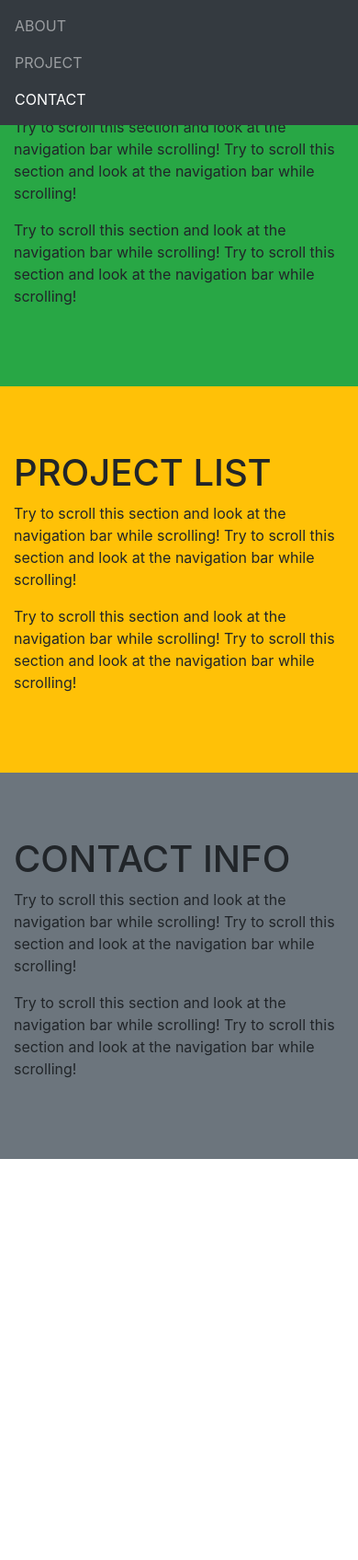
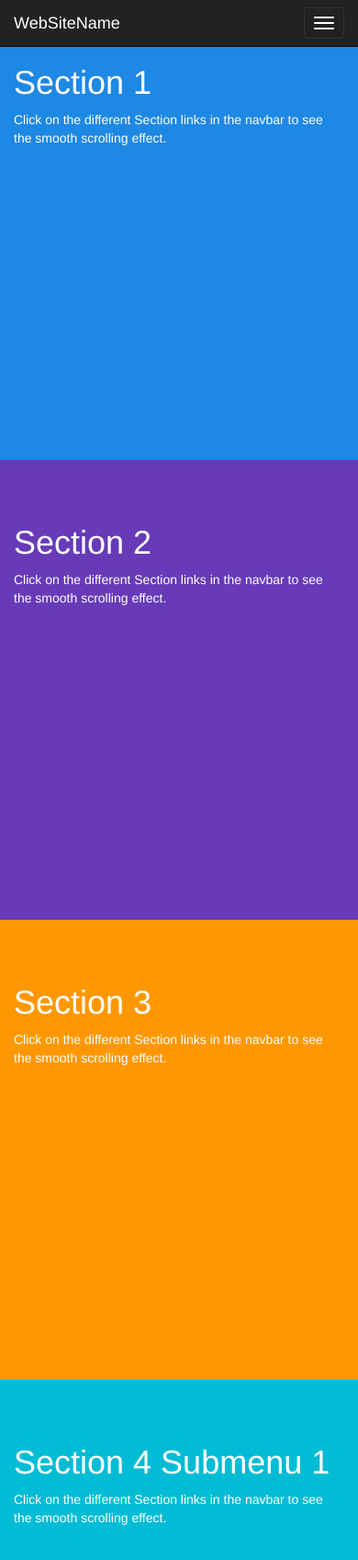
Before and after one commit to devduik/portfolio, a plain HTML site: page index.html in a window 390 px wide. Shown: the top 1696 px of the page at 92% size. Before the commit the page ends 1260 px from the top, so only its background shows below. Drawn offline with nearby package versions, Linux system fonts and the light colour scheme.

Commit message:
Update index.html

```diff
--- a/index.html
+++ b/index.html
@@ -1,53 +1,94 @@
 <!DOCTYPE html>
-<html lang="en">
+<html>
 <head>
   <title>Bootstrap Example</title>
   <meta charset="utf-8">
   <meta name="viewport" content="width=device-width, initial-scale=1">
-  <link rel="stylesheet" href="https://maxcdn.bootstrapcdn.com/bootstrap/4.4.1/css/bootstrap.min.css">
+  <link rel="stylesheet" href="https://maxcdn.bootstrapcdn.com/bootstrap/3.4.1/css/bootstrap.min.css">
   <script src="https://ajax.googleapis.com/ajax/libs/jquery/3.4.1/jquery.min.js"></script>
-  <script src="https://cdnjs.cloudflare.com/ajax/libs/popper.js/1.16.0/umd/popper.min.js"></script>
-  <script src="https://maxcdn.bootstrapcdn.com/bootstrap/4.4.1/js/bootstrap.min.js"></script>
+  <script src="https://maxcdn.bootstrapcdn.com/bootstrap/3.4.1/js/bootstrap.min.js"></script>
   <style>
   body {
-      position: relative;
+    position: relative;
   }
+  #section1 {padding-top:50px;height:500px;color: #fff; background-color: #1E88E5;}
+  #section2 {padding-top:50px;height:500px;color: #fff; background-color: #673ab7;}
+  #section3 {padding-top:50px;height:500px;color: #fff; background-color: #ff9800;}
+  #section41 {padding-top:50px;height:500px;color: #fff; background-color: #00bcd4;}
+  #section42 {padding-top:50px;height:500px;color: #fff; background-color: #009688;}
   </style>
 </head>
-<body data-spy="scroll" data-target=".navbar" data-offset="50">
+<body>
 
-<nav class="navbar navbar-expand-sm bg-dark navbar-dark fixed-top">
-  <ul class="navbar-nav">
-    <li class="nav-item">
-      <a class="nav-link" href="#about">ABOUT</a>
-    </li>
-    <li class="nav-item">
-      <a class="nav-link" href="#project">PROJECT</a>
-    </li>
-    <li class="nav-item">
-      <a class="nav-link" href="#contact">CONTACT</a>
-    </li>
-  </ul>
+<nav class="navbar navbar-inverse navbar-fixed-top">
+  <div class="container-fluid">
+    <div class="navbar-header">
+        <button type="button" class="navbar-toggle" data-toggle="collapse" data-target="#myNavbar">
+          <span class="icon-bar"></span>
+          <span class="icon-bar"></span>
+          <span class="icon-bar"></span>
+      </button>
+      <a class="navbar-brand" href="#">WebSiteName</a>
+    </div>
+    <div>
+      <div class="collapse navbar-collapse" id="myNavbar">
+        <ul class="nav navbar-nav">
+          <li><a href="#section1">Section 1</a></li>
+          <li><a href="#section2">Section 2</a></li>
+          <li><a href="#section3">Section 3</a></li>
+          <li class="dropdown"><a class="dropdown-toggle" data-toggle="dropdown" href="#">Section 4 <span class="caret"></span></a>
+            <ul class="dropdown-menu">
+              <li><a href="#section41">Section 4-1</a></li>
+              <li><a href="#section42">Section 4-2</a></li>
+            </ul>
+          </li>
+        </ul>
+      </div>
+    </div>
+  </div>
 </nav>
 
-<div id="about" class="container-fluid bg-success" style="padding-top:70px;padding-bottom:70px">
-  <h1>ABOUT ME</h1>
-  <p>Try to scroll this section and look at the navigation bar while scrolling! Try to scroll this section and look at the navigation bar while scrolling!</p>
-  <p>Try to scroll this section and look at the navigation bar while scrolling! Try to scroll this section and look at the navigation bar while scrolling!</p>
+<div id="section1" class="container-fluid">
+  <h1>Section 1</h1>
+  <p>Click on the different Section links in the navbar to see the smooth scrolling effect.</p>
+</div>
+<div id="section2" class="container-fluid">
+  <h1>Section 2</h1>
+  <p>Click on the different Section links in the navbar to see the smooth scrolling effect.</p>
+</div>
+<div id="section3" class="container-fluid">
+  <h1>Section 3</h1>
+  <p>Click on the different Section links in the navbar to see the smooth scrolling effect.</p>
+</div>
+<div id="section41" class="container-fluid">
+  <h1>Section 4 Submenu 1</h1>
+  <p>Click on the different Section links in the navbar to see the smooth scrolling effect.</p>
+</div>
+<div id="section42" class="container-fluid">
+  <h1>Section 4 Submenu 2</h1>
+  <p>Click on the different Section links in the navbar to see the smooth scrolling effect.</p>
 </div>
 
-<div id="project" class="container-fluid bg-warning" style="padding-top:70px;padding-bottom:70px">
-  <h1>PROJECT LIST</h1>
-  <p>Try to scroll this section and look at the navigation bar while scrolling! Try to scroll this section and look at the navigation bar while scrolling!</p>
-  <p>Try to scroll this section and look at the navigation bar while scrolling! Try to scroll this section and look at the navigation bar while scrolling!</p>
-</div>
+<script>
+$(document).ready(function(){
+  $('body').scrollspy({target: ".navbar", offset: 50});
 
-<div id="contact" class="container-fluid bg-secondary" style="padding-top:70px;padding-bottom:70px">
-  <h1>CONTACT INFO</h1>
-  <p>Try to scroll this section and look at the navigation bar while scrolling! Try to scroll this section and look at the navigation bar while scrolling!</p>
-  <p>Try to scroll this section and look at the navigation bar while scrolling! Try to scroll this section and look at the navigation bar while scrolling!</p>
-</div>
+  $("#myNavbar a").on('click', function(event) {
+    if (this.hash !== "") {
+      event.preventDefault();
 
+      var hash = this.hash;
+
+      $('html, body').animate({
+        scrollTop: $(hash).offset().top
+      }, 800, function(){
+
+        window.location.hash = hash;
+      });
+    }
+  });
+});
+</script>
 
 </body>
 </html>
```
